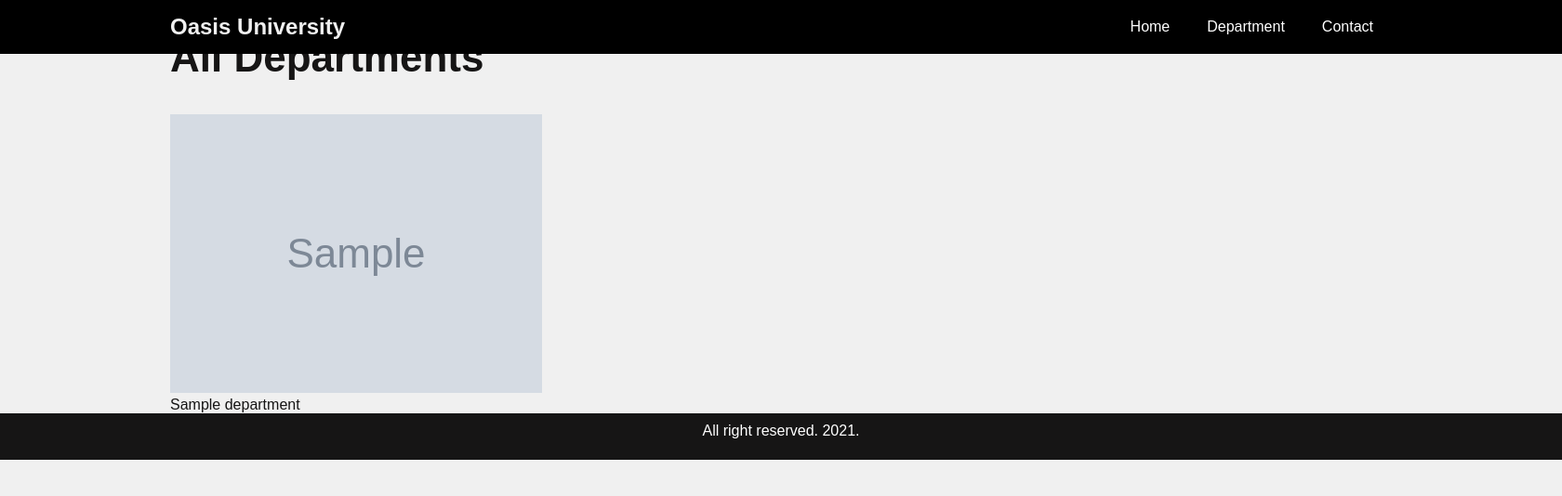
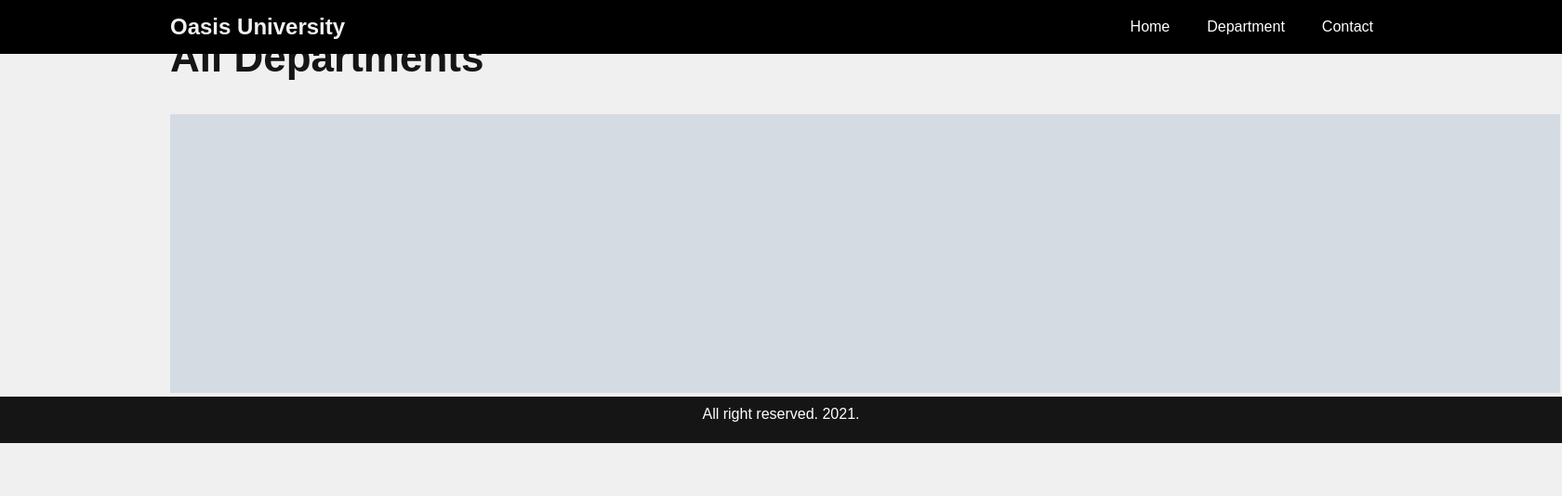
Before and after one commit to frakenom/cms-group9, a PHP site: page /department.php in a window 1680 px wide. Shown: the top 534 px of the page at 93% size. Run offline with PHP 8.4, Linux system fonts and the light colour scheme; tables that the repository leaves empty or names only in its code hold one stand-in row (values such as "Sample post"); grey boxes marked "Sample" are stand-in pictures; data that the repository does not hold is empty.

Commit message:
Update style.css

```diff
--- a/css/style.css
+++ b/css/style.css
@@ -139,6 +139,9 @@ header ul li a {
     align-items: center;
   }
 
+
+/* Footer **************************************************/
+
   .bottom-footer{
     width: 100%;
     height: 50px;
@@ -153,6 +156,42 @@ header ul li a {
     text-align: center;
   }
 
+/* Department Page **************************************************/
+
+.department-section{
+    margin-top: 30px ;
+}
+
+.box img{
+    text-align: center;
+    width: 1500px;
+    height: 300px;
+    object-fit: cover;
+    object-position: -5px 22%;
+}
+
+.department-section .middle {
+    transition: .5s ease;
+    opacity: 0;
+    position: absolute;
+    text-align: center;
+  }
+
+.department-section:hover .image {
+    opacity: 0.3;
+  }
+
+.department-section:hover .middle {
+    opacity: 1;
+  }
+
+.department-section .text {
+    text-align: center;
+    background-color: #4CAF50;
+    color: rgb(0, 0, 0);
+    font-size: 24px;
+    padding: 16px 32px;
+  }
 
 
 /* Form **************************************************/
```
